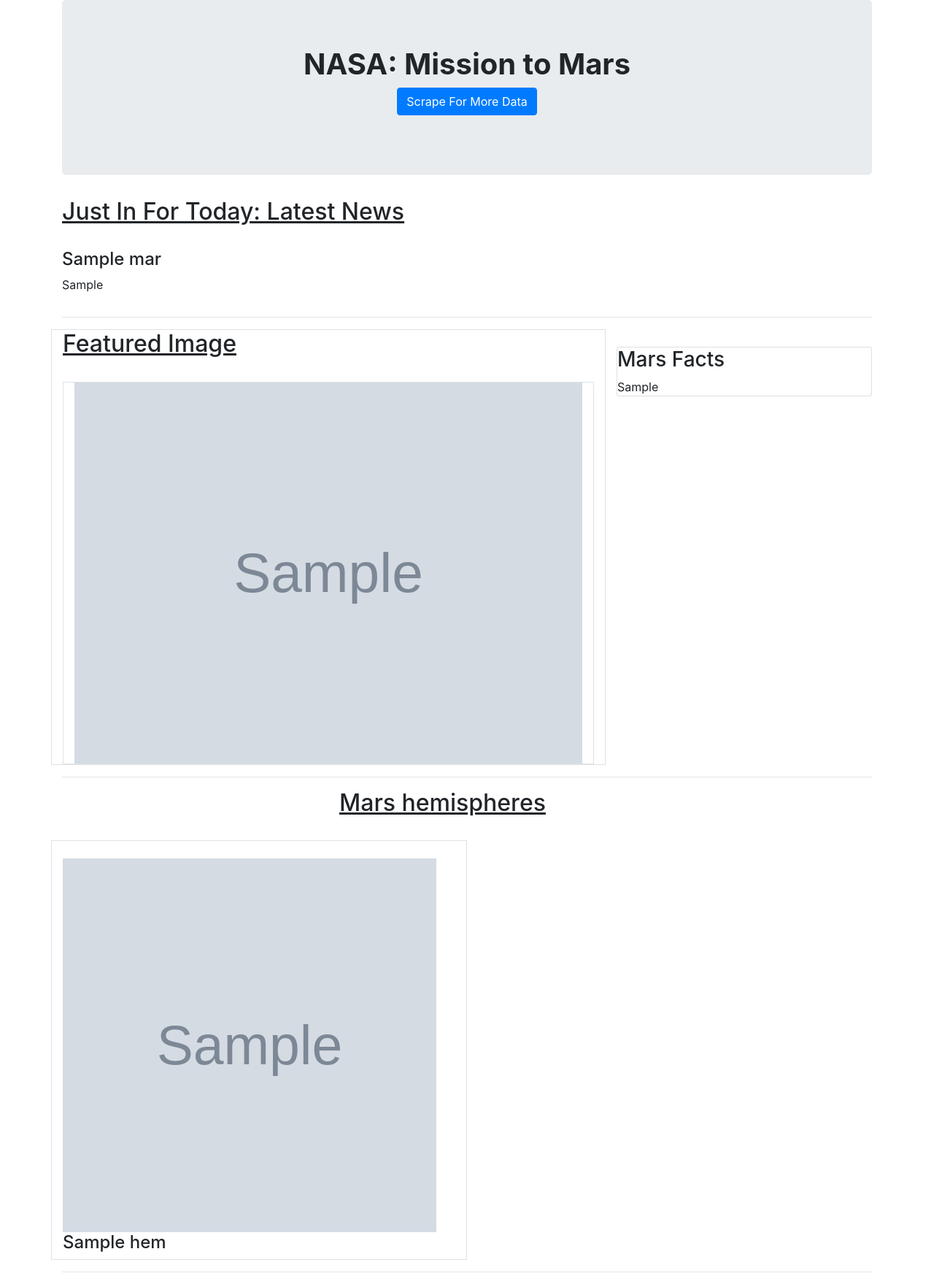
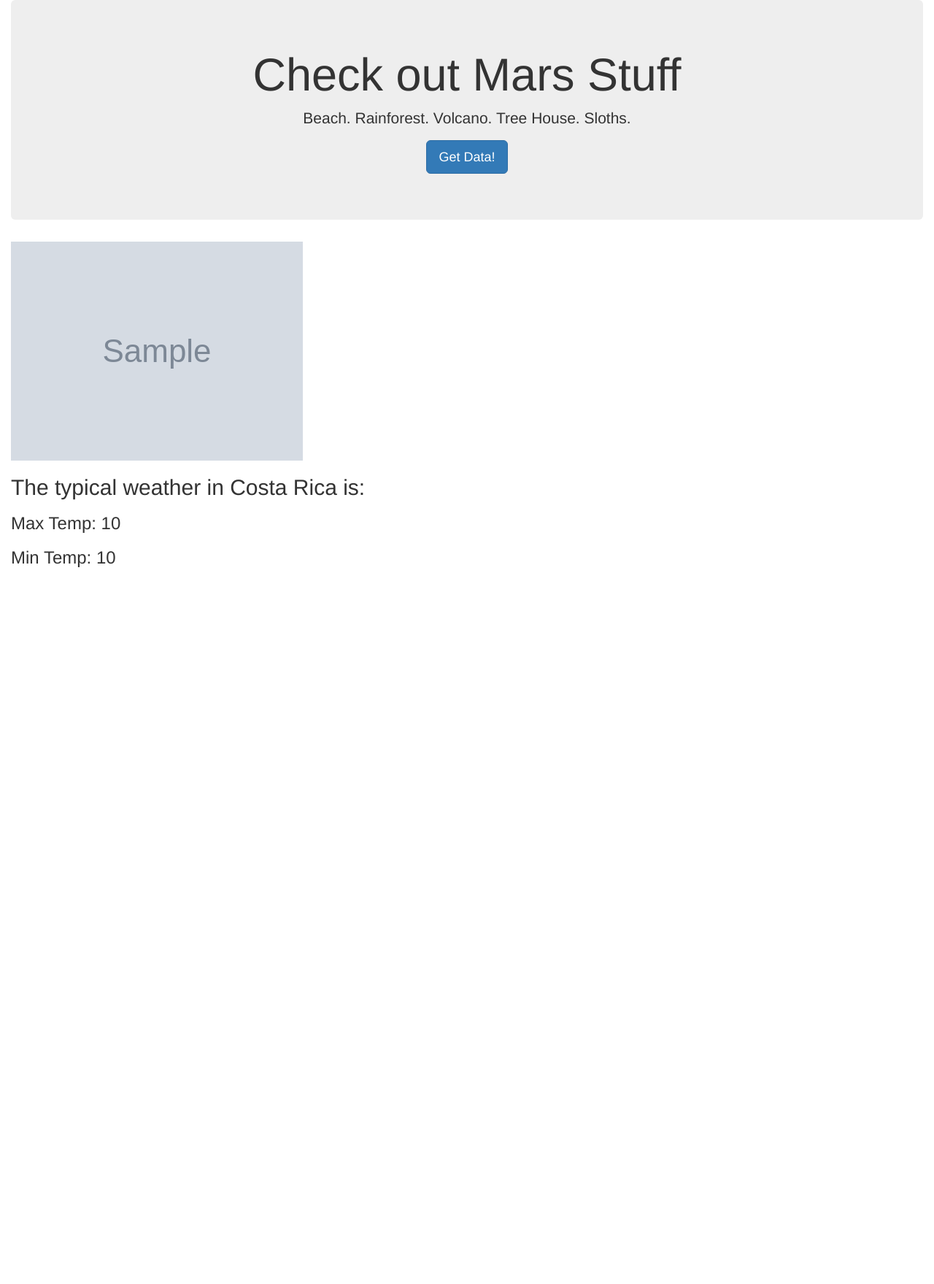
Before and after one commit to BenjaminT94/Web-Scraping-Challenge, a Flask app: template Missions_to_Mars/templates/index.html in a window 1280 px wide. Shown: the whole page at 73% size. After the commit the page ends 777 px from the top, so only its background shows below. Run offline with Flask 2, Linux system fonts and the light colour scheme; the template is opened without the code that fills it: most values are stand-ins (such as "Sample title", 1, 10 or a date in 2020); grey boxes marked "Sample" are stand-in pictures; some libraries are stand-ins or nearby versions.

Commit message:
mars scrape

```diff
--- a/Missions_to_Mars/app.py
+++ b/Missions_to_Mars/app.py
@@ -17,10 +17,11 @@ def index():
 def scrape():
 
     # Run the scrape function
-    mars_data = scrape_mars.scrape_info()
+    Mars_dict = mongo.db.Mars_dict
+    mars_data = scrape_mars.scrape()
 
     # Update the Mongo database using update and upsert=True
-    mongo.db.collection.update({}, mars_data, upsert=True)
+    Mars.update({}, mars_data, upsert=True)
 
     # Redirect back to home page
     return redirect("/")
--- a/Missions_to_Mars/templates/index.html
+++ b/Missions_to_Mars/templates/index.html
@@ -5,75 +5,23 @@
   <meta charset="UTF-8">
   <meta name="viewport" content="width=device-width, initial-scale=1.0">
   <meta http-equiv="X-UA-Compatible" content="ie=edge">
-  <title>Web Scraping Test: Mission to Mars</title>
-  <link rel="stylesheet" href="https://stackpath.bootstrapcdn.com/bootstrap/4.3.1/css/bootstrap.min.css" integrity="sha384-ggOyR0iXCbMQv3Xipma34MD+dH/1fQ784/j6cY/iJTQUOhcWr7x9JvoRxT2MZw1T" crossorigin="anonymous">
-  <script src="https://ajax.googleapis.com/ajax/libs/jquery/3.4.1/jquery.min.js"></script>
-  <script src="https://cdnjs.cloudflare.com/ajax/libs/popper.js/1.14.7/umd/popper.min.js"></script>
-  <script src="https://maxcdn.bootstrapcdn.com/bootstrap/4.3.1/js/bootstrap.min.js"></script>
-  <link rel="stylesheet" href="styles.css">
-
+  <title>Scrape Mars Data !!</title>
+  <link rel="stylesheet" href="https://maxcdn.bootstrapcdn.com/bootstrap/3.3.7/css/bootstrap.min.css">
 </head>
 
 <body>
-  <div class="container">
-
-    <div class="jumbotron text-center border-bottom">
-      <h1 class="font-weight-bold">NASA: Mission to Mars</h1>
-      <p><a class="btn btn-primary btn-md" href="../scrape" role="button">Scrape For More Data</a></p>
+  <div class="container-fluid">
+    <div class="jumbotron text-center">
+      <h1>Check out Mars Stuff</h1>
+      <p>Beach. Rainforest. Volcano. Tree House. Sloths.</p>
+      <p><a class="btn btn-primary btn-lg" href="/scrape" role="button">Get Data!</a></p>
     </div>
-
-    <div class="row">
-      <div class="col-md-12">
-        <h2><u>Just In For Today: Latest News</u></h2>
-      </div>
-    </div>
-  </br>
-    <div class="row">
-      <div class="col-md-12">
-        <h4>{{mars.news_title}}</h4>
-        <p>{{mars.news_paragraph}}</p>
-      </div>
-    </div>
-  <hr>
-    <div class="row">
-      <div class="col-md-8 border">
-        <h2 class=""><u>Featured Image</u></h2>
-        </br>
-        <img class="col-md-12 border" src="{{mars.featured_image_url}}" alt="Features Mars Image">
-      </div>
-      <div class="col-md-4">
-
-        </br>
-        <div class="card">
-          <h3>Mars Facts</h3>
-            {{ mars.mars_html | safe}}
-        </div>
-      </div>
-    </div>
-  <hr>
-    <div class="row">
-      <div class="col-md-8 offset-4">
-        <h2 class="align-items-center"><u>Mars hemispheres</u></h2>
-      </div>
-    </div>
-    </br>
-    <div class="row">
-            {% for hem in mars.hemisphere_urls %}
-              <div class="col-6 border">
-              </br>
-                    <div>
-                      <img width="512 px" height="512 px" src="{{hem.image_source}}">
-                    </div>
-
-                    <div>
-                      <h4> {{hem.title}} </h4>
-                    </div>
-
-              </div>
-            {% endfor %}
-    </div>
-
-  <hr>
+    <img src="{{ vacation.sloth_img }}" alt="Sloth">
+    <h2>The typical weather in Costa Rica is:</h2>
+    <h3>Max Temp: {{ vacation.max_temp }}</h3>
+    <h3>Min Temp: {{ vacation.min_temp }}</h3>
+  </div>
+  </div>
 </body>
 
 </html>
```
Also changed, not shown: 1 other file.
